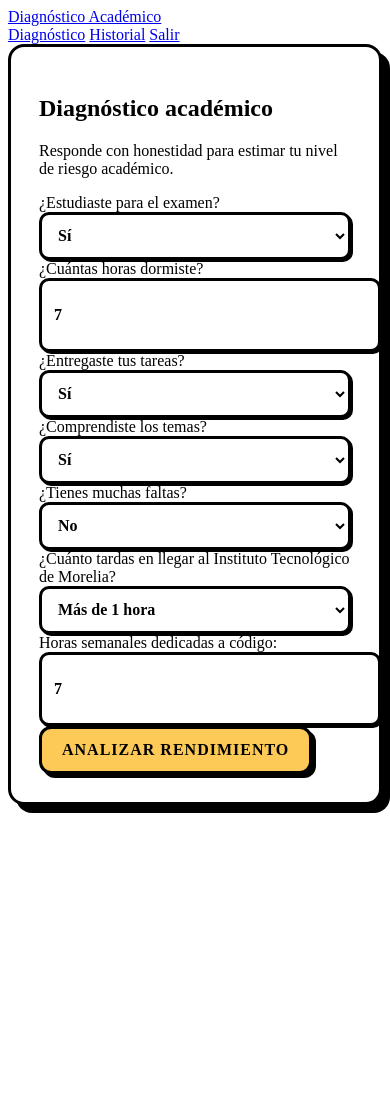
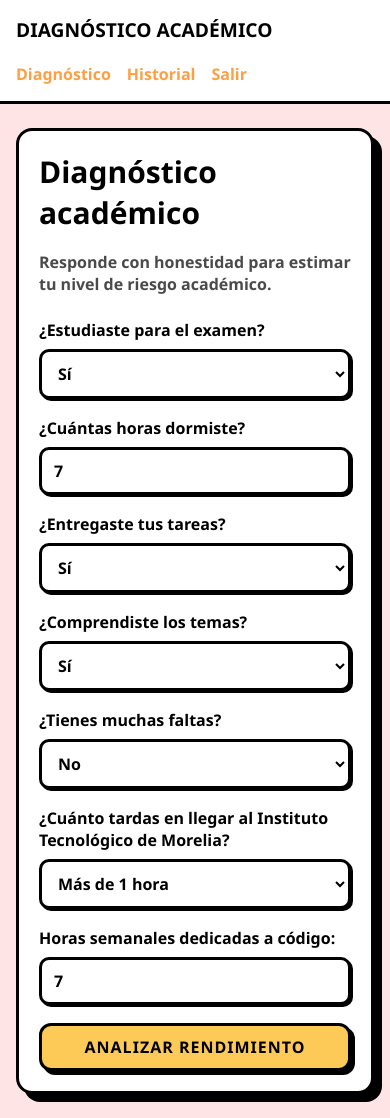
Before and after one commit to SauceSL/Prolog-SistemaDeControlDeAlumno, a Flask app: page /diagnostico in a window 390 px wide. Before the commit the page ends 813 px from the top, so only its background shows below. Run offline with Flask 3, Linux system fonts and the light colour scheme; the visitor is signed in with stand-in values (Sample User, id 1); data comes from the database, SQL or seed files in the repository.

Commit message:
Version Final con estilos

```diff
--- a/static/styles.css
+++ b/static/styles.css
@@ -3,6 +3,7 @@
     --bg: #ffe4e6;
     --surface: #ffffff;
     --ink: #000000;
+    --muted: #4a4a4a;
     --line: #000000;
     --primary: #feca57;
     --primary-dark: #ff9f43;
@@ -11,12 +12,117 @@
     --danger: #ee5253;
     --border-width: 3px;
 }
+
+* {
+    box-sizing: border-box;
+}
+
+body {
+    margin: 0;
+    min-height: 100vh;
+    background: var(--bg);
+    color: var(--ink);
+    font-family: "Segoe UI", Arial, Helvetica, sans-serif;
+}
+
+a {
+    color: var(--primary-dark);
+    text-decoration: none;
+    font-weight: 900;
+}
+
+a:hover {
+    text-decoration: underline;
+}
+
+/* --- ESTRUCTURA PRINCIPAL --- */
+
+.topbar {
+    display: flex;
+    align-items: center;
+    justify-content: space-between;
+    gap: 20px;
+    padding: 16px 32px;
+    background: var(--surface);
+    border-bottom: var(--border-width) solid var(--line);
+}
+
+.brand {
+    color: var(--ink);
+    font-weight: 900;
+    text-transform: uppercase;
+    font-size: 1.2rem;
+}
+
+nav {
+    display: flex;
+    gap: 16px;
+    flex-wrap: wrap;
+}
+
+.page {
+    width: min(960px, calc(100% - 32px));
+    margin: 40px auto;
+}
+
+/* --- PANELES ESTILO CÓMIC --- */
+
 .panel {
     background: var(--surface);
     border: var(--border-width) solid var(--line);
     border-radius: 16px;
     padding: 28px;
     box-shadow: 8px 8px 0px var(--line);
+}
+
+.auth-panel {
+    max-width: 440px;
+    margin: 0 auto;
+}
+
+h1 {
+    margin: 0 0 18px;
+    font-size: 30px;
+    font-weight: 900;
+}
+
+.section-heading {
+    margin-bottom: 24px;
+}
+
+.section-heading p,
+.muted,
+.empty {
+    margin: 0;
+    color: var(--muted);
+    font-weight: bold;
+}
+
+/* --- FORMULARIOS NEO-BRUTALISTAS --- */
+
+form {
+    display: grid;
+    gap: 18px;
+}
+
+label {
+    display: grid;
+    gap: 8px;
+    font-weight: 900;
+}
+
+input,
+select {
+    width: 100%;
+    min-height: 48px;
+    border: var(--border-width) solid var(--line);
+    border-radius: 10px;
+    padding: 10px 12px;
+    color: var(--ink);
+    font: inherit;
+    font-weight: bold;
+    background: #fff;
+    box-shadow: 2px 2px 0px var(--line);
 }
 
 button,
@@ -50,16 +156,138 @@ button:active,
     box-shadow: 0px 0px 0px var(--line);
 }
 
-input,
-select {
+.button.secondary {
+    background: #e8eef8;
+    color: var(--ink);
+}
+
+.question-form {
+    grid-template-columns: repeat(2, minmax(0, 1fr));
+}
+
+.question-form button {
+    grid-column: 1 / -1;
+}
+
+/* --- ALERTAS Y TABLAS --- */
+
+.alert {
+    padding: 12px 14px;
+    border-radius: 10px;
+    background: #e8eef8;
+    border: var(--border-width) solid var(--line);
+    font-weight: bold;
+    box-shadow: 2px 2px 0px var(--line);
+    margin-bottom: 20px;
+}
+
+.alert.error {
+    background: var(--warning);
+    color: var(--ink);
+}
+
+.alert.success {
+    background: var(--success);
+    color: var(--ink);
+}
+
+.result-panel {
+    text-align: center;
+}
+
+.eyebrow {
+    margin: 0 0 8px;
+    color: var(--muted);
+    font-size: 14px;
+    font-weight: 900;
+    text-transform: uppercase;
+}
+
+.recommendation {
+    max-width: 620px;
+    margin: 0 auto 24px;
+    color: var(--muted);
+    font-size: 18px;
+    line-height: 1.5;
+}
+
+.actions {
+    display: flex;
+    justify-content: center;
+    gap: 12px;
+    flex-wrap: wrap;
+}
+
+.table-wrap {
+    overflow-x: auto;
+    border: var(--border-width) solid var(--line);
+    border-radius: 12px;
+    box-shadow: 6px 6px 0px var(--line);
+}
+
+table {
     width: 100%;
-    min-height: 48px;
-    border: var(--border-width) solid var(--line);
-    border-radius: 10px;
-    padding: 10px 12px;
+    border-collapse: collapse;
+    background: var(--surface);
+}
+
+th,
+td {
+    padding: 12px 10px;
+    border-bottom: 2px solid var(--line);
+    text-align: left;
+    white-space: nowrap;
+    font-weight: bold;
+}
+
+th {
     color: var(--ink);
-    font: inherit;
-    font-weight: bold;
-    background: #fff;
-    box-shadow: 2px 2px 0px var(--line);
+    font-size: 14px;
+    font-weight: 900;
+    text-transform: uppercase;
+    background: var(--primary);
+    border-bottom: var(--border-width) solid var(--line);
 }
+
+.badge {
+    display: inline-block;
+    min-width: 64px;
+    border-radius: 999px;
+    padding: 4px 10px;
+    text-align: center;
+    font-weight: 900;
+    border: 2px solid var(--line);
+    color: var(--ink);
+}
+
+.badge.alto {
+    background: var(--danger);
+}
+
+.badge.medio {
+    background: var(--primary);
+}
+
+.badge.bajo {
+    background: var(--success);
+}
+
+@media (max-width: 680px) {
+    .topbar {
+        align-items: flex-start;
+        flex-direction: column;
+        padding: 16px;
+    }
+
+    .page {
+        margin: 24px auto;
+    }
+
+    .panel {
+        padding: 20px;
+    }
+
+    .question-form {
+        grid-template-columns: 1fr;
+    }
+}
```
